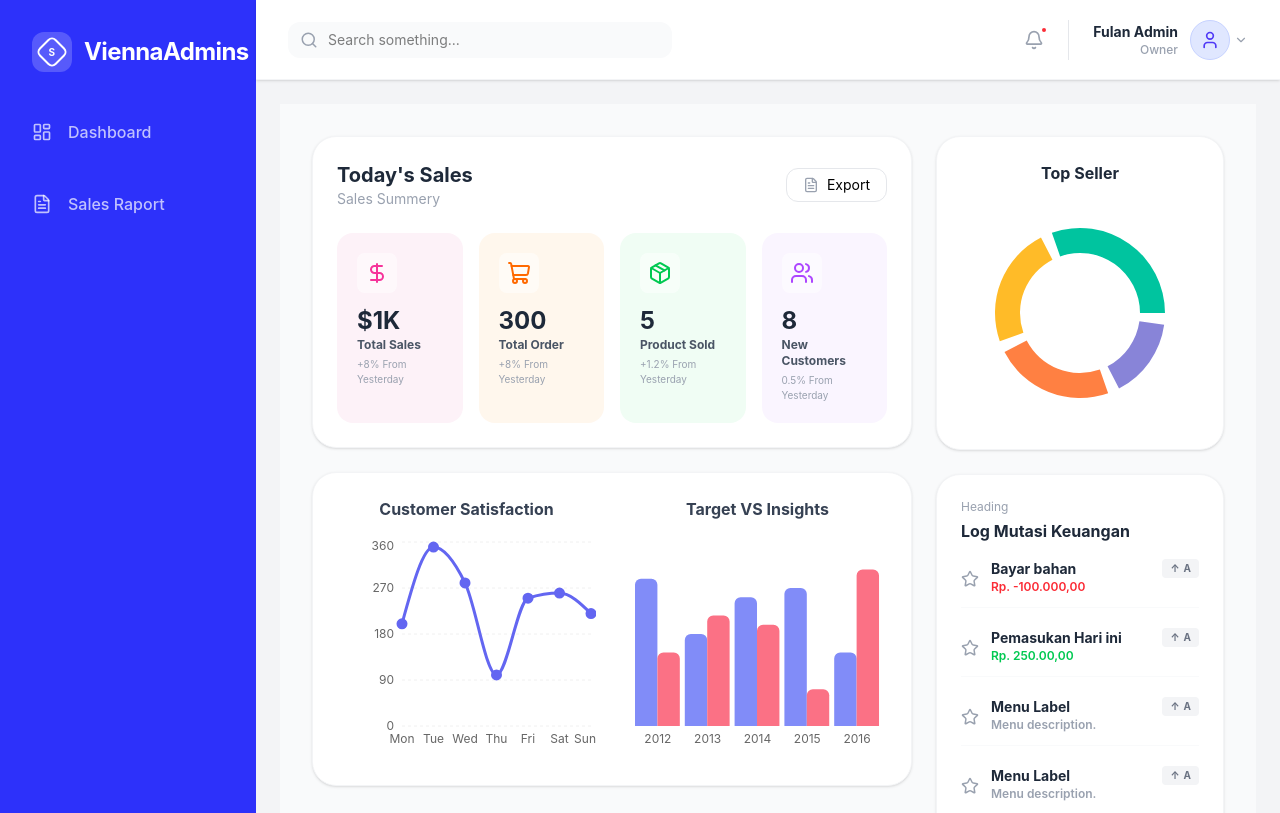
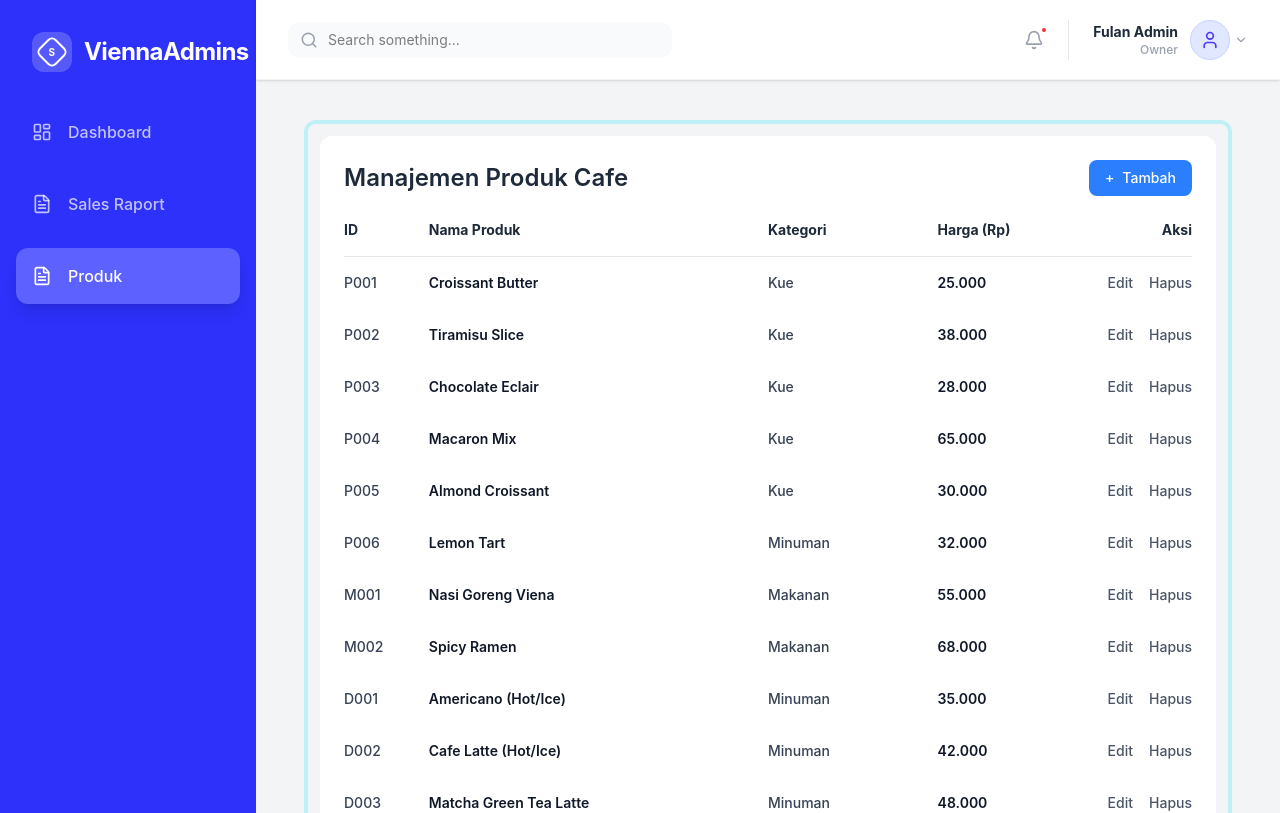
Before and after one commit to zack11112022/Sistem-Keuangan-ViennaAdmins, a React (Vite) app: page /products in a window 1280 px wide. Before the commit this address led to /. Shown: the top 813 px of the page. Built offline with nearby package versions, Linux system fonts and the light colour scheme.

Commit message:
Meperbaiki UI dari component produk

```diff
--- a/package.json
+++ b/package.json
@@ -10,6 +10,7 @@
     "preview": "vite preview"
   },
   "dependencies": {
+    "@babel/parser": "^7.29.7",
     "@tailwindcss/vite": "^4.2.4",
     "axios": "^1.16.0",
     "lucide-react": "^1.14.0",
--- a/src/App.jsx
+++ b/src/App.jsx
@@ -4,6 +4,7 @@ import { Routes, Route, Navigate } from 'react-router-dom';
 const MainLayout = lazy(() => import('./layout/MainLayout'));
 const AuthLayout = lazy(() => import('./layout/AuthLayout'));
 const Dashboard = lazy(() => import('./pages/Dashboard'));
+const Products = lazy(() => import('./pages/auth/Products'));
 const Login = lazy(() => import('./pages/auth/Login'));
 
 const Loading = () => <div className="p-5">Loading...</div>;
@@ -19,6 +20,7 @@ function App() {
         </Route>
         <Route element={<MainLayout />}>
           <Route path="/" element={<Dashboard />} />
+          <Route path="/products" element={<Products />} />
           <Route path="*" element={<Navigate to="/" replace />} />
         </Route>
       </Routes>
--- a/src/layout/Sidebar.jsx
+++ b/src/layout/Sidebar.jsx
@@ -4,9 +4,10 @@ import { NavLink } from 'react-router-dom';
 
 const Sidebar = () => {
   // Menu disesuaikan dengan gambar: Dashboard dan Sales Raport
-  const menuItems = [
-    { name: 'Dashboard', icon: <LayoutDashboard size={20} />, path: '/dashboard' },
+    const menuItems = [
+    { name: 'Dashboard', icon: <LayoutDashboard size={20} />, path: '/' },
     { name: 'Sales Raport', icon: <FileText size={20} />, path: '/sales-raport' },
+    { name: 'Produk', icon: <FileText size={20} />, path: '/products' },
   ];
 
   return (
--- a/src/pages/auth/Products.jsx
+++ b/src/pages/auth/Products.jsx
@@ -1,14 +1,12 @@
 import React from 'react';
 
-const Products = () => {
-  // Mock data sesuai dengan image_91ece2.png
 const productData = [
   { id: 'P001', name: 'Croissant Butter', category: 'Kue', price: '25.000' },
   { id: 'P002', name: 'Tiramisu Slice', category: 'Kue', price: '38.000' },
   { id: 'P003', name: 'Chocolate Eclair', category: 'Kue', price: '28.000' },
   { id: 'P004', name: 'Macaron Mix', category: 'Kue', price: '65.000' },
   { id: 'P005', name: 'Almond Croissant', category: 'Kue', price: '30.000' },
-    { id: 'P006', name: 'Lemon Tart', category: 'Minuman', price: '32.000' }, // Sesuai gambar kategori tertulis Minuman
+  { id: 'P006', name: 'Lemon Tart', category: 'Minuman', price: '32.000' },
   { id: 'M001', name: 'Nasi Goreng Viena', category: 'Makanan', price: '55.000' },
   { id: 'M002', name: 'Spicy Ramen', category: 'Makanan', price: '68.000' },
   { id: 'D001', name: 'Americano (Hot/Ice)', category: 'Minuman', price: '35.000' },
@@ -16,52 +14,41 @@ const Products = () => {
   { id: 'D003', name: 'Matcha Green Tea Latte', category: 'Minuman', price: '48.000' },
 ];
 
+export default function Products() {
   return (
-    <div className="p-6 bg-white rounded-3xl shadow-sm min-h-[calc(100vh-120px)]">
-      {/* Bagian Header Tabel */}
-      <div className="flex justify-between items-center mb-8">
+    <div className="w-full">
+      <div className="max-w-6xl mx-auto px-6 py-4">
+        <div className="border-4 border-[#bff0f6] rounded-xl p-3">
+          <div className="p-6 bg-white rounded-xl">
+            <div className="flex justify-between items-center mb-6">
               <h1 className="text-2xl font-semibold text-gray-800">Manajemen Produk Cafe</h1>
-        <button className="flex items-center gap-2 bg-[#74b9ff] text-white px-4 py-2 rounded-lg text-sm font-medium hover:bg-blue-500 transition-colors">
-          {/* Icon Tambah (Upload/Plus style dari gambar) */}
-          <svg xmlns="http://www.w3.org/2000/svg" fill="none" viewBox="0 0 24 24" strokeWidth={2} stroke="currentColor" className="w-4 h-4">
-            <path strokeLinecap="round" strokeLinejoin="round" d="M12 4.5v15m7.5-7.5h-15" />
-          </svg>
+              <button className="flex items-center gap-2 bg-blue-500 text-white px-4 py-2 rounded-lg text-sm font-medium hover:bg-blue-600 transition-colors">
+                <span className="inline-block">+</span>
                 Tambah
               </button>
             </div>
 
-      {/* Bagian Tabel Produk */}
             <div className="overflow-x-auto">
               <table className="w-full text-left border-collapse">
                 <thead>
-            <tr className="text-gray-800 font-bold text-sm border-b border-gray-100">
+                  <tr className="text-gray-800 font-bold text-sm border-b border-gray-200">
                     <th className="pb-4 w-[10%]">ID</th>
-              <th className="pb-4 w-[30%]">Nama Produk</th>
+                    <th className="pb-4 w-[40%]">Nama Produk</th>
                     <th className="pb-4 w-[20%]">Kategori</th>
-              <th className="pb-4 w-[20%]">Harga (Rp)</th>
-              <th className="pb-4 w-[20%]">Aksi</th>
+                    <th className="pb-4 w-[15%]">Harga (Rp)</th>
+                    <th className="pb-4 w-[15%] text-right">Aksi</th>
                   </tr>
                 </thead>
                 <tbody className="text-sm font-medium text-gray-900">
                   {productData.map((product) => (
                     <tr key={product.id} className="hover:bg-gray-50 transition-colors">
-                <td className="py-4 text-gray-700">{product.id}</td>
-                <td className="py-4 font-semibold">{product.name}</td>
-                <td className="py-4 text-gray-700">{product.category}</td>
-                <td className="py-4 font-semibold">{product.price}</td>
-                <td className="py-4 flex items-center gap-4 text-gray-600">
-                  {/* Tombol Edit (Pensil) */}
-                  <button className="hover:text-blue-600 transition-colors" title="Edit">
-                    <svg xmlns="http://www.w3.org/2000/svg" fill="none" viewBox="0 0 24 24" strokeWidth={2} stroke="currentColor" className="w-4 h-4">
-                      <path strokeLinecap="round" strokeLinejoin="round" d="M16.862 4.487l1.687-1.688a1.875 1.875 0 112.652 2.652L6.832 19.82a4.5 4.5 0 01-1.897 1.13l-2.685.8.8-2.685a4.5 4.5 0 011.13-1.897L16.863 4.487zm0 0L19.5 7.125" />
-                    </svg>
-                  </button>
-                  {/* Tombol Hapus (Tempat Sampah) */}
-                  <button className="hover:text-red-600 transition-colors" title="Hapus">
-                    <svg xmlns="http://www.w3.org/2000/svg" fill="none" viewBox="0 0 24 24" strokeWidth={2} stroke="currentColor" className="w-4 h-4">
-                      <path strokeLinecap="round" strokeLinejoin="round" d="M14.74 9l-.346 9m-4.788 0L9.26 9m9.968-3.21c.342.052.682.107 1.022.166m-1.022-.165L18.16 19.673a2.25 2.25 0 01-2.244 2.077H8.084a2.25 2.25 0 01-2.244-2.077L4.772 5.79m14.456 0a48.108 48.108 0 00-3.478-.397m-12 .562c.34-.059.68-.114 1.022-.165m0 0a48.11 48.11 0 013.478-.397m7.5 0v-.916c0-1.18-.91-2.164-2.09-2.201a51.964 51.964 0 00-3.32 0c-1.18.037-2.09 1.022-2.09 2.201v.916m7.5 0a48.667 48.667 0 00-7.5 0" />
-                    </svg>
-                  </button>
+                      <td className="py-4 text-gray-700 align-top">{product.id}</td>
+                      <td className="py-4 font-semibold align-top">{product.name}</td>
+                      <td className="py-4 text-gray-700 align-top">{product.category}</td>
+                      <td className="py-4 font-semibold align-top">{product.price}</td>
+                      <td className="py-4 flex items-center gap-4 text-gray-600 justify-end">
+                        <button className="hover:text-blue-600 transition-colors" title="Edit">Edit</button>
+                        <button className="hover:text-red-600 transition-colors" title="Hapus">Hapus</button>
                       </td>
                     </tr>
                   ))}
@@ -69,7 +56,8 @@ const Products = () => {
               </table>
             </div>
           </div>
+        </div>
+      </div>
+    </div>
   );
-};
-
-export default Products;
+}
```
Also changed, not shown: 1 other file (tests, documents, lock files or other folders). Lines whose indentation alone changed are shown as unchanged.
